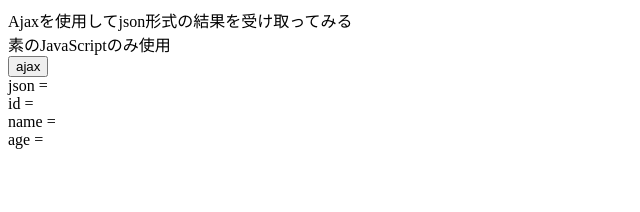
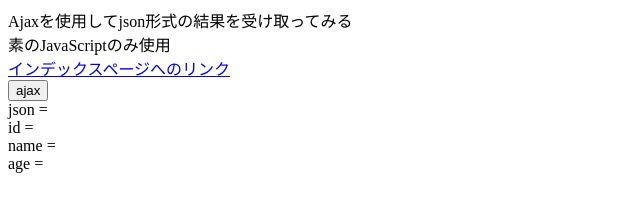
Before and after one commit to yfujii01/html_study, a plain HTML site: page fourth.html in a window 1280 px wide. Shown: the whole page, without its empty margins (0-640 px from the left). Drawn offline with Linux system fonts and the light colour scheme.

Commit message:
リンク追加

```diff
--- a/fourth.html
+++ b/fourth.html
@@ -7,6 +7,8 @@
 <body>
     <div>Ajaxを使用してjson形式の結果を受け取ってみる</div>
     <div>素のJavaScriptのみ使用</div>
+    <div><a href="index.html">インデックスページへのリンク</a></div>
+
     <button onclick="ajaxTest()">ajax</button>
     <div><span>json = </span><span id="result"></span></div>
     <div><span>id = </span><span id="result_id"></span></div>
```
Also changed, not shown: index.html (+1 -0 lines), third.html (+1 -0 lines).
